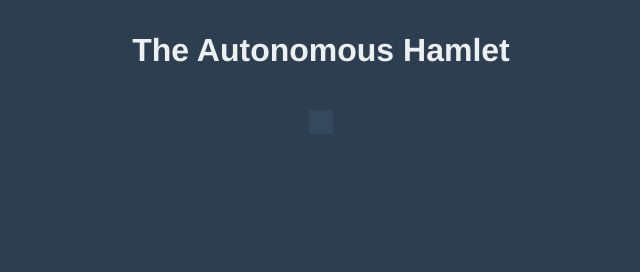
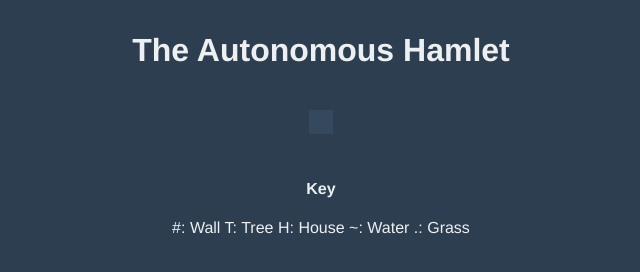
Before and after one commit to BananaMi1kshake/VillagerMania, a plain HTML site: page index.html in a window 1280 px wide. Shown: the whole page, without its empty margins (319-959 px from the left). Drawn offline with Linux system fonts and the light colour scheme; no server answers.

Commit message:
Update index.html

```diff
--- a/index.html
+++ b/index.html
@@ -8,6 +8,15 @@
     <h1>The Autonomous Hamlet</h1>
     <pre id="game-map"></pre>
 
+    <div class="map-key">
+        <h4>Key</h4>
+        <span>#: Wall</span>
+        <span>T: Tree</span>
+        <span>H: House</span>
+        <span>~: Water</span>
+        <span>.: Grass</span>
+    </div>
+
     <script src="https://www.gstatic.com/firebasejs/8.10.1/firebase-app.js"></script>
     <script src="https://www.gstatic.com/firebasejs/8.10.1/firebase-database.js"></script>
 
```
